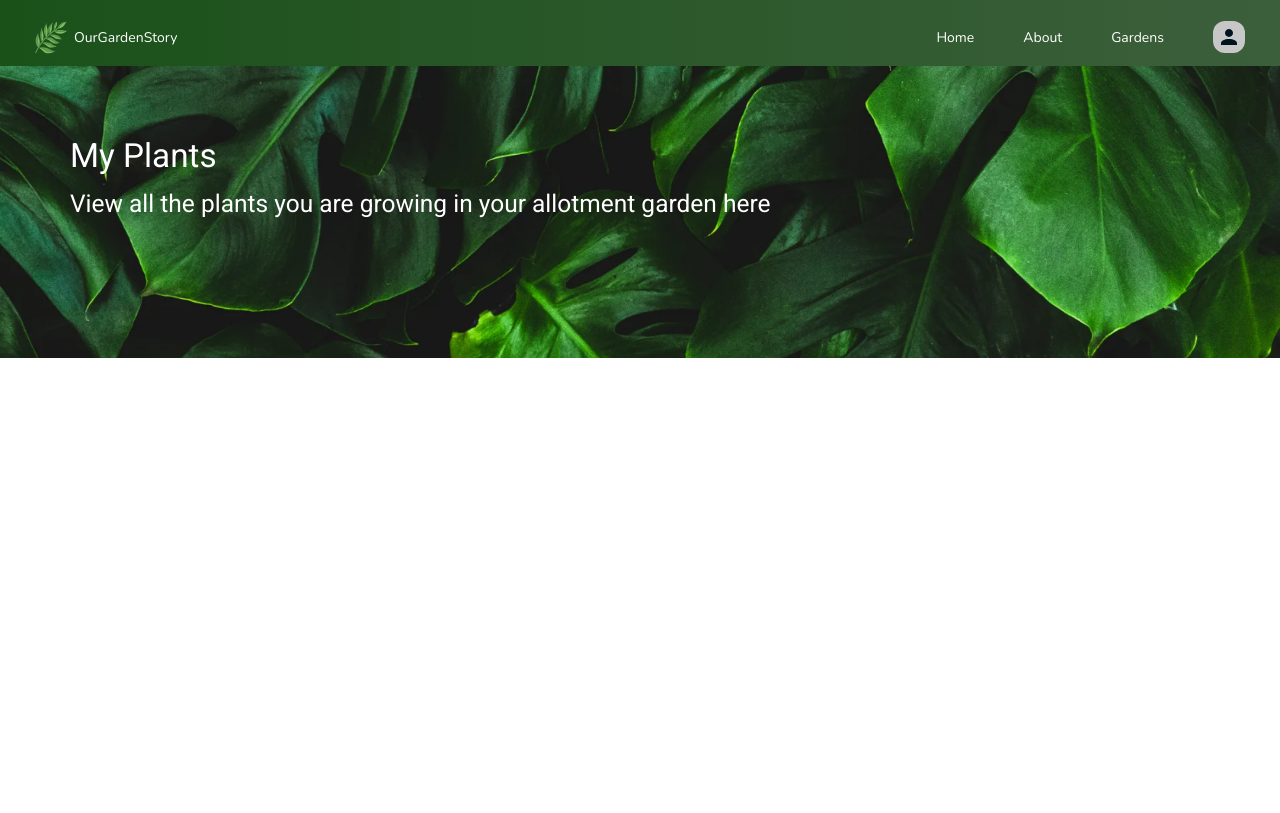
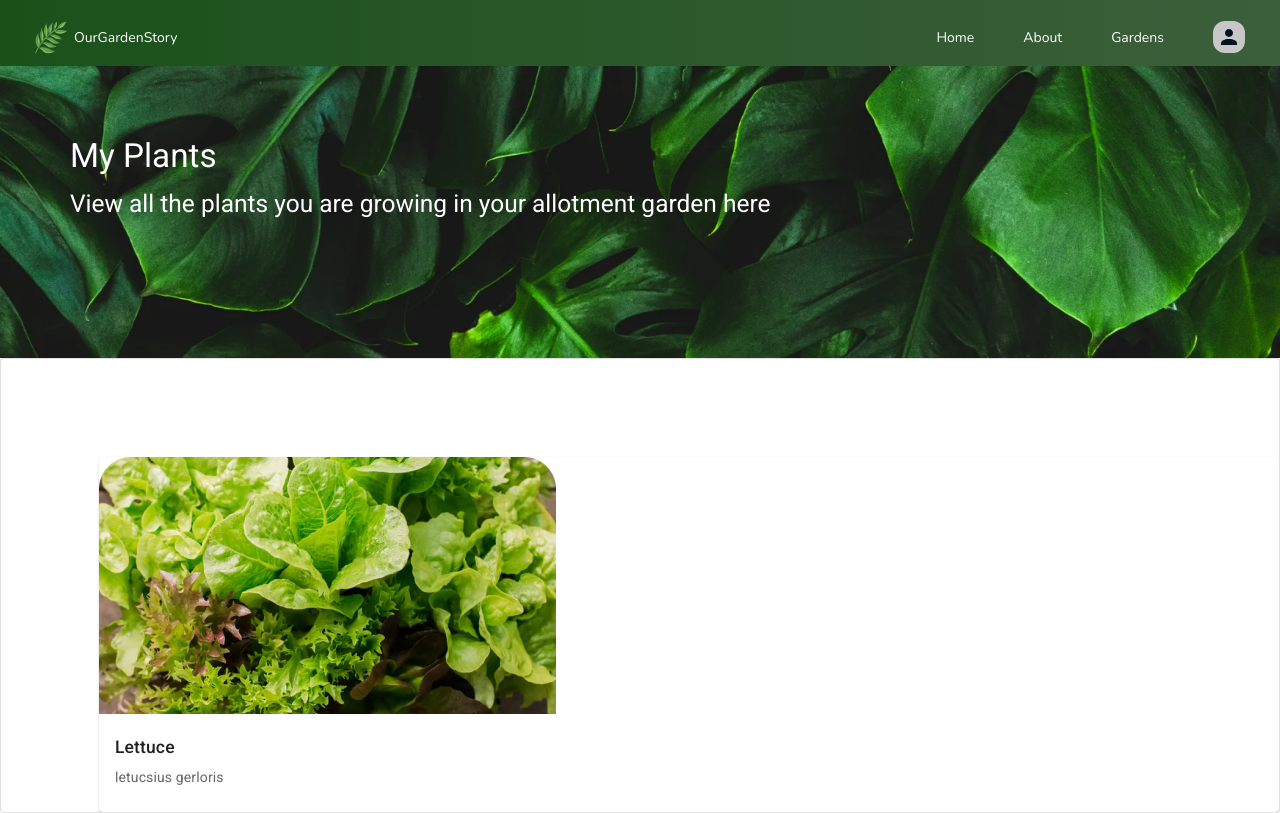
Before and after one commit to CS203-G2-T7/CS203-Project, a React (Create React App) app in the folder ReactFrontend/: page /myplants in a window 1280 px wide. Built offline with nearby package versions, Linux system fonts and the light colour scheme.

Commit message:
myplant cards that don't work

```diff
--- /dev/null
+++ b/ReactFrontend/src/pages/MyPlants/ActionArea.styled.ts
@@ -0,0 +1,8 @@
+import styled from "styled-components";
+import { Card } from "@mui/material";
+
+export const ActionAreaStyled = styled(Card)`
+  border-radius: 3rem;
+  margin-top: 7rem;
+  margin-left: 7rem;
+`;
--- /dev/null
+++ b/ReactFrontend/src/pages/MyPlants/ActionAreaCard.tsx
@@ -0,0 +1,27 @@
+import * as React from "react";
+import Card from "@mui/material/Card";
+import CardContent from "@mui/material/CardContent";
+import CardMedia from "@mui/material/CardMedia";
+import Typography from "@mui/material/Typography";
+import { CardActionArea } from "@mui/material";
+import { ActionAreaStyled } from "./ActionArea.styled";
+
+export default function ActionAreaCard() {
+  return (
+    <Card sx={{}} variant="outlined">
+      <CardActionArea>
+        <ActionAreaStyled>
+          <img src={require("assets/imgs/LettuceImage.jpg")} alt="Lettuce Image" />
+          <CardContent>
+            <Typography gutterBottom variant="h6" component="div">
+              Lettuce
+            </Typography>
+            <Typography variant="body1" color="text.secondary">
+              letucsius gerloris
+            </Typography>
+          </CardContent>
+        </ActionAreaStyled>
+      </CardActionArea>
+    </Card>
+  );
+}
--- a/ReactFrontend/src/pages/MyPlants/MyPlants.tsx
+++ b/ReactFrontend/src/pages/MyPlants/MyPlants.tsx
@@ -3,8 +3,31 @@ import { MyPlantsStyled } from "./MyPlants.styled";
 import Navbar from "components/Navbar/Navbar";
 import { NavBarStyled } from "pages/Landing/NavBar.styled";
 import { HeaderStyled } from "pages/MyPlants/Header.styled";
+import ActionAreaCard from "./ActionAreaCard";
 
-export default function Login() {
+export type rowObject = {
+  plantName: string;
+  species: string;
+};
+
+const fakeDatabase: rowObject[] = [
+  {
+    plantName: "Lettuce",
+    species: "Lactuca sativa",
+  },
+  {
+    plantName: "Sweet Potato",
+    species: "Ipomoea batatas",
+  },
+  {
+    plantName: "Brinjal",
+    species: "Solanum melongena",
+  },
+];
+
+type Props = {};
+
+export default function MyPlants({}: Props) {
   return (
     <MyPlantsStyled>
       <NavBarStyled>
@@ -14,6 +37,7 @@ export default function Login() {
         <p>My Plants</p>
         <p>View all the plants you are growing in your allotment garden here</p>
       </HeaderStyled>
+      <ActionAreaCard />
     </MyPlantsStyled>
   );
 }
```
